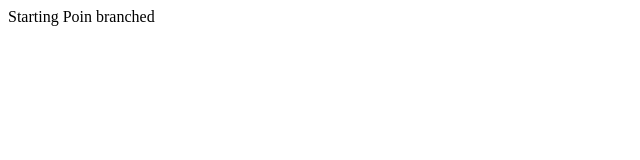
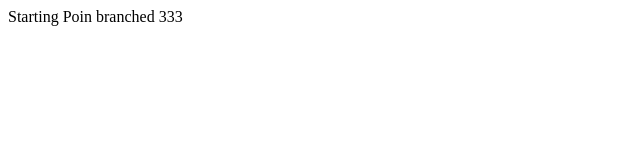
Before and after one commit to devlabs-marcos/rebaselearn, a plain HTML site: page index.html in a window 1280 px wide. Shown: the full height of the page, 0-640 px from the left. Drawn offline with Linux system fonts and the light colour scheme.

Commit message:
fix(SHOP-2): new right commit
fix(SHOP-2): right again

```diff
--- a/index.html
+++ b/index.html
@@ -6,6 +6,6 @@
     <title>Document</title>
   </head>
   <body>
-    Starting Poin branched
+    Starting Poin branched 333
   </body>
 </html>
```
